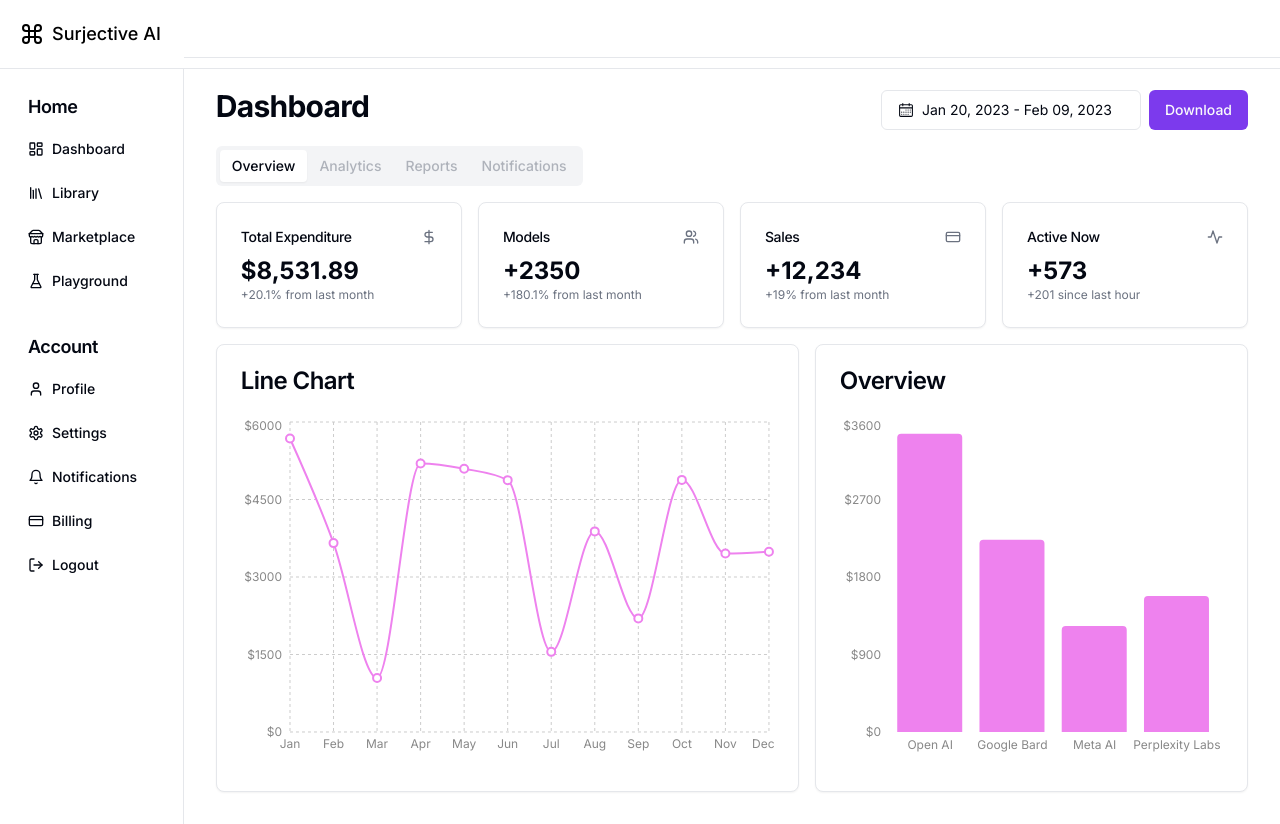
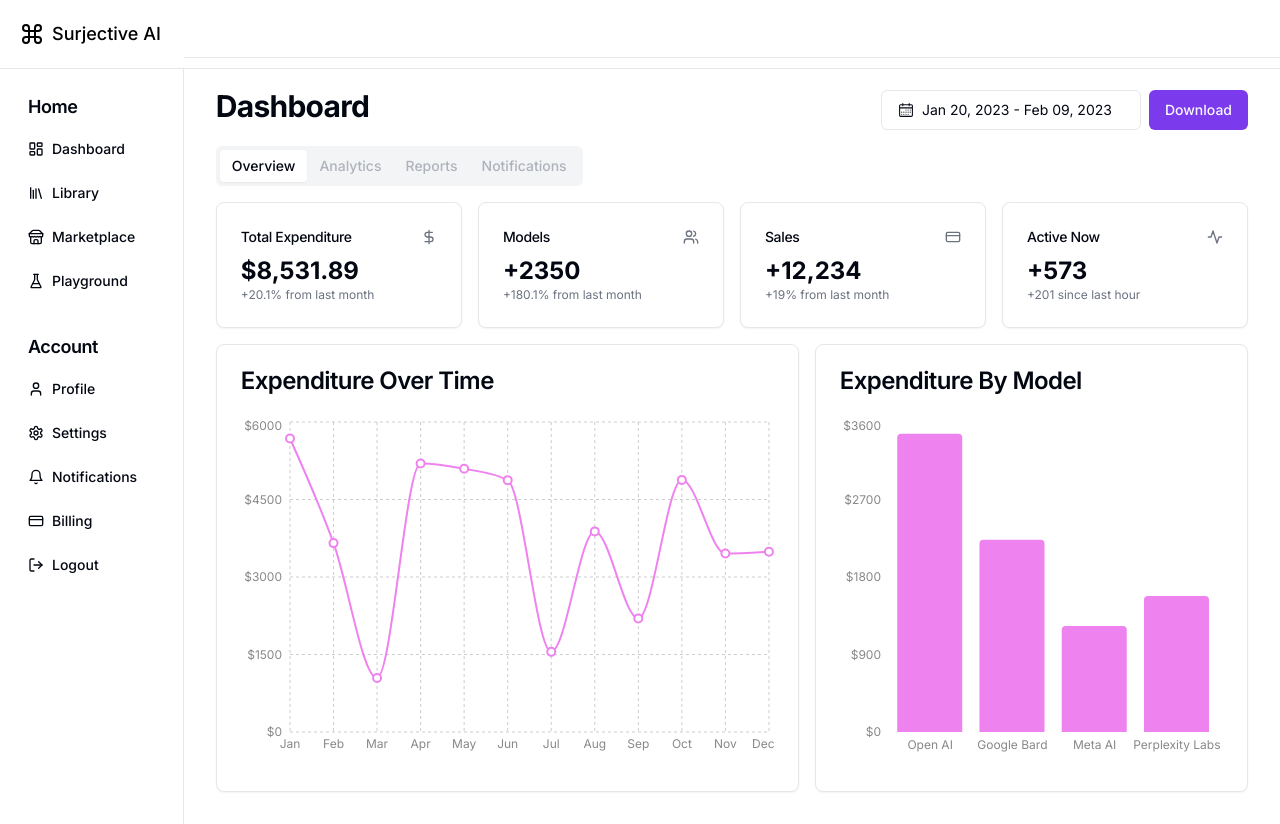
Before and after one commit to HudZah/OpenPipeMock, a Next.js app in the folder client/: page /home in a window 1280 px wide. Built offline with nearby package versions, Linux system fonts and the light colour scheme.

Commit message:
fix: changed dashboard chart labels

```diff
--- a/client/src/app/home/components/dashboard.tsx
+++ b/client/src/app/home/components/dashboard.tsx
@@ -181,7 +181,7 @@ export function Dashboard() {
               <div className="grid gap-4 md:grid-cols-2 lg:grid-cols-7">
               <Card className="col-span-4">
                   <CardHeader>
-                    <CardTitle>Line Chart</CardTitle>
+                    <CardTitle>Expenditure Over Time</CardTitle>
                   </CardHeader>
                   <CardContent className="pl-2">
                     <LineOverview />
@@ -189,7 +189,7 @@ export function Dashboard() {
                 </Card>
                 <Card className="col-span-3">
                   <CardHeader>
-                    <CardTitle>Overview</CardTitle>
+                    <CardTitle>Expenditure By Model</CardTitle>
                   </CardHeader>
                   <CardContent className="pl-2">
                     <Overview />
```
